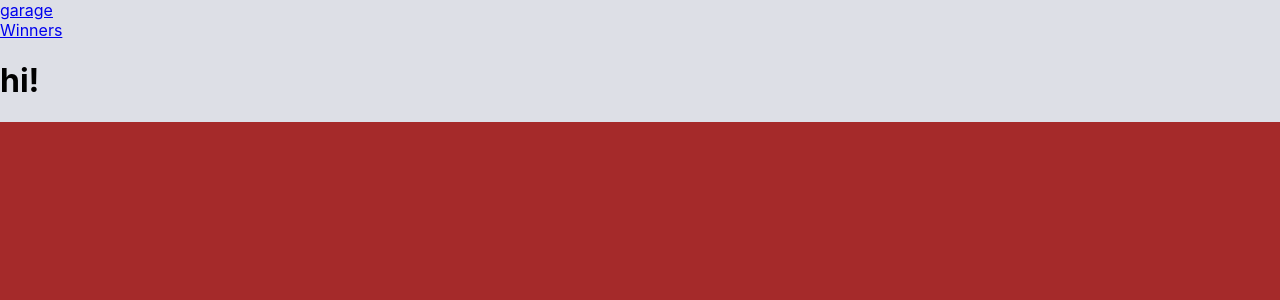
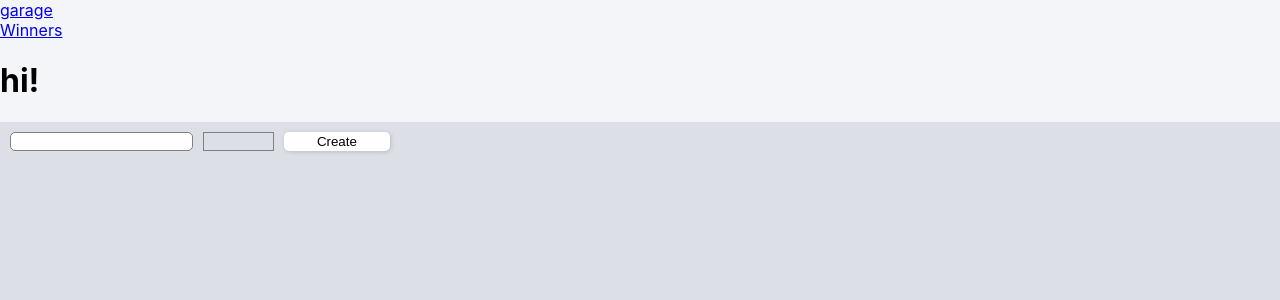
Before and after one commit to Earn1ll/async-race, a React (Create React App) app: page /garage in a window 1280 px wide. Shown: the top 300 px of the page. Built offline with nearby package versions, Linux system fonts and the light colour scheme.

Commit message:
feat: add Car component

```diff
--- /dev/null
+++ b/src/components/Car/Car.scss
@@ -0,0 +1,34 @@
+@import '../utils/colors.scss';
+
+.create-car {
+    padding: 10px;
+    width: 400px;
+    display: grid;
+    grid-template-columns: 5fr 2fr 3fr;
+    gap: 10px;
+  }
+
+  .choice-name {
+    border: 1px solid gray;
+    border-radius: 5px;
+  }
+
+  .choice-name:focus {
+    outline: 1px solid $navy;
+  }
+
+  .choice-color {
+    border: 1px solid gray;
+  }
+
+  .create-button {
+    border: 0;
+    border-radius: 5px;
+    background: #fff;
+    box-shadow: 1px 1px 4px 0px rgba(34, 60, 80, 0.2);
+    cursor: pointer;
+  }
+
+  .create-button:hover {
+    opacity: 0.8;
+  }
--- /dev/null
+++ b/src/components/Car/Car.tsx
@@ -0,0 +1,13 @@
+import './Car.scss';
+
+export default function CreateCar() {
+    return (
+      <div className="create-car">
+        <input type="text" className="choice-name" />
+        <div className="choice-color"></div>
+        <button type="button" className="create-button">
+          Create
+        </button>
+      </div>
+    );
+  }
--- a/src/components/Garage/Garage.scss
+++ b/src/components/Garage/Garage.scss
@@ -2,5 +2,5 @@
 
 .garage {
     height: 800px;
-    background-color: brown;
+    background-color: $gray-d;
   }
--- a/src/components/Garage/Garage.tsx
+++ b/src/components/Garage/Garage.tsx
@@ -1,7 +1,12 @@
 import './Garage.scss';
+import CreateCar from '../Car/Car';
 
 function Garage() {
-    return <div className="garage"></div>;
+    return (
+      <div className="garage">
+        <CreateCar />
+      </div>
+    );
   }
 
   export default Garage;
--- a/src/components/Main/Main.tsx
+++ b/src/components/Main/Main.tsx
@@ -10,7 +10,7 @@ function Main() {
   return (
     <main className="main">
       <Routes>
-        <Route path="/" element={<Garage />} />
+        <Route index element={<Garage />} />
         <Route path="/garage" element={<Garage />} />
         <Route path="/winners" element={<Winners />} />
         <Route path="*" element={<NotFoundPage />} />
--- a/src/index.scss
+++ b/src/index.scss
@@ -1,3 +1,5 @@
+@import '/src/components/utils/colors.scss';
+
 html {
   box-sizing: border-box;
 }
@@ -13,7 +15,7 @@ body {
   font-family: -apple-system, BlinkMacSystemFont, 'Segoe UI', 'Roboto', 'Oxygen', 'Ubuntu', 'Cantarell', 'Fira Sans', 'Droid Sans', 'Helvetica Neue', sans-serif;
   -webkit-font-smoothing: antialiased;
   -moz-osx-font-smoothing: grayscale;
-  background-color: #dddfe6;
+  background-color: $gray-l;
 }
 
 
```
Also changed, not shown: src/components/Header/Header.tsx (+5 -6 lines), 1 other file (tests, documents, lock files or other folders).
